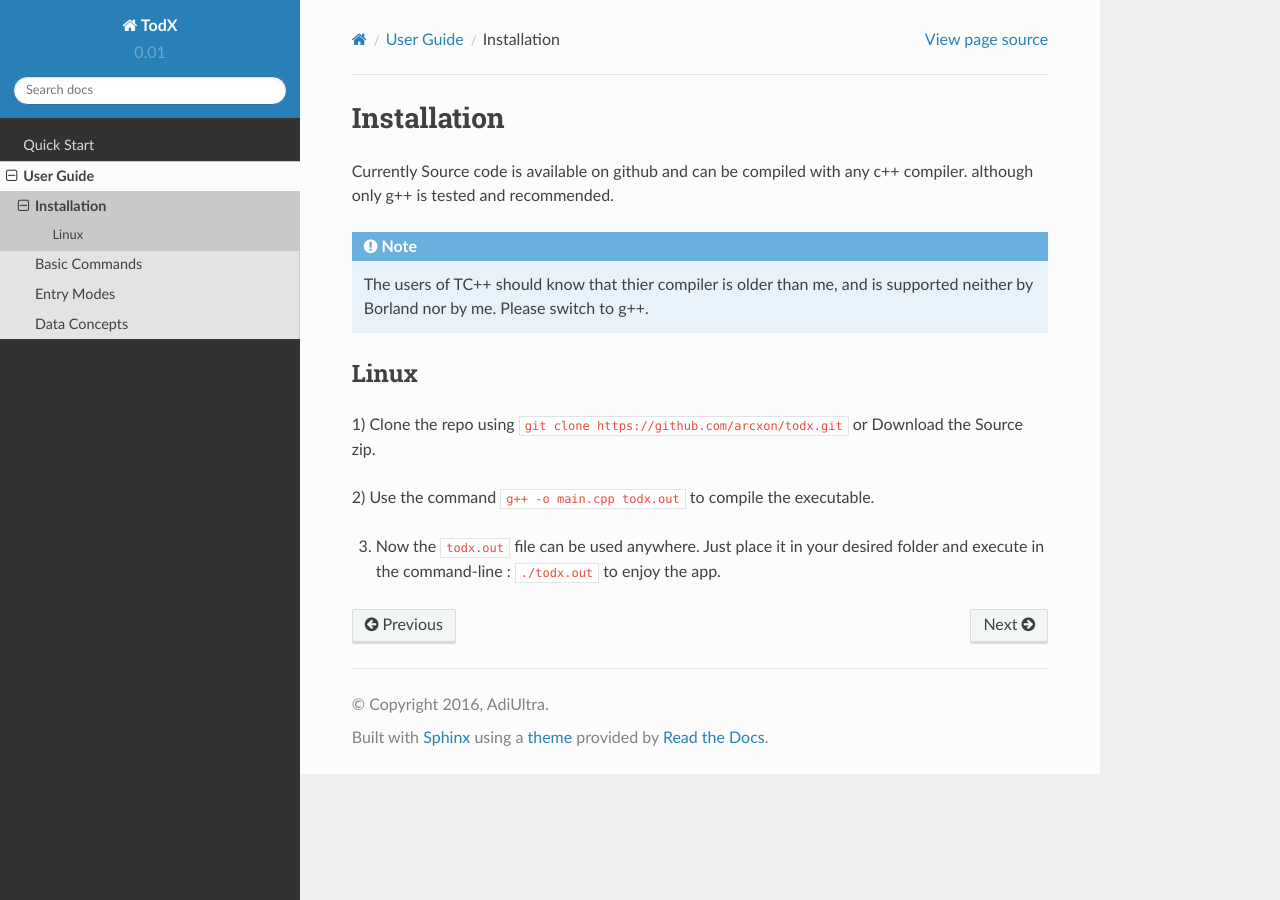
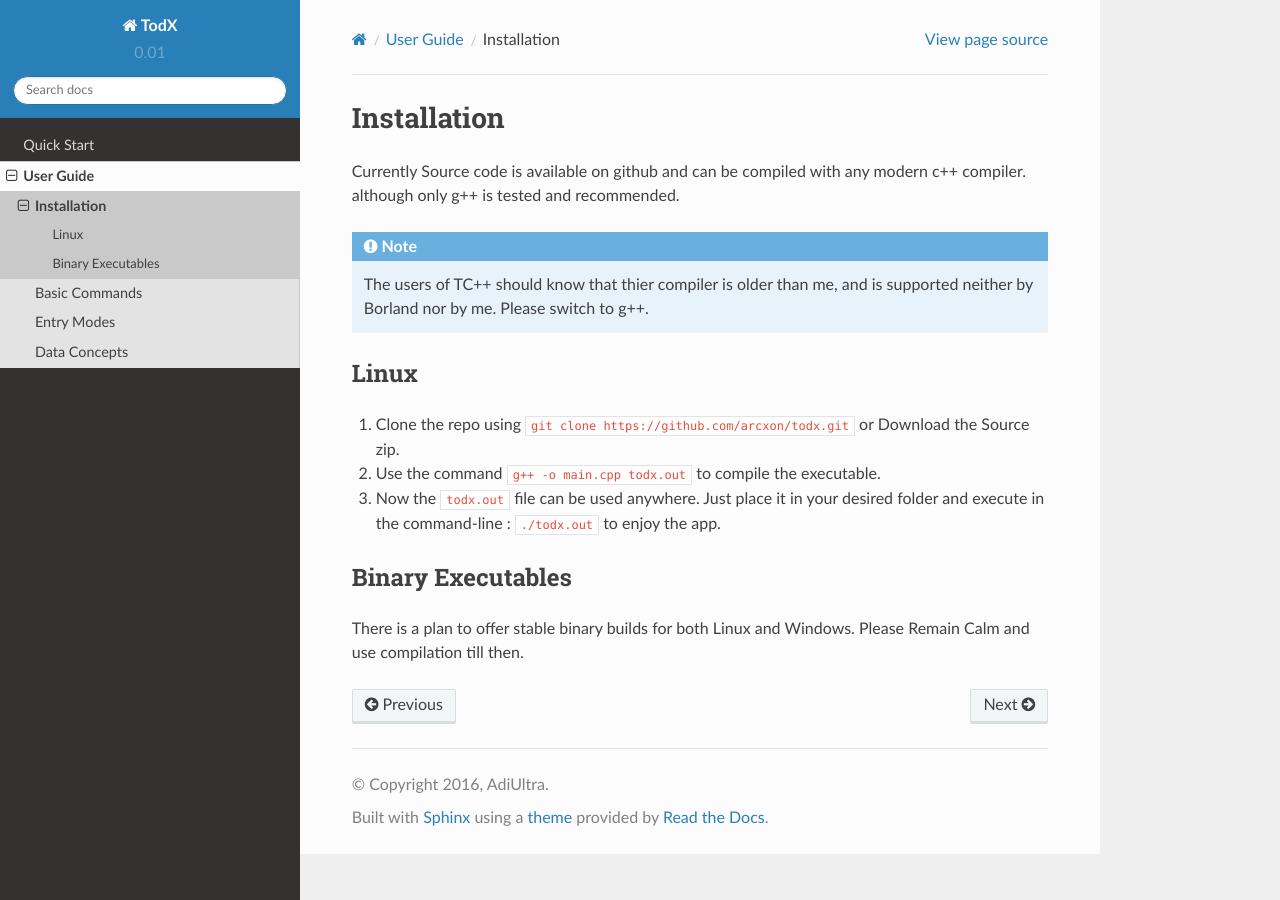
Before and after one commit to arcxon/todx, a Sphinx documentation site: the page built from docs/install.rst, in a window 1280 px wide. Built offline with Sphinx 7.4.7 and the Read the Docs theme 2.0.0, drawn with Linux system fonts in a browser that asks for light colours.

Commit message:
Improved Install Instructions :book:

```diff
--- a/docs/install.rst
+++ b/docs/install.rst
@@ -2,19 +2,22 @@
 Installation
 ============
 
-Currently Source code is available on github and can be compiled with any c++ compiler. although only g++ is tested and recommended.
+Currently Source code is available on github and can be compiled with any modern c++ compiler. although only g++ is tested and recommended.
 
 ..  Note::  The users of TC++ should know that thier compiler is older than me, and is supported neither by Borland nor by me. Please switch to g++.
 
 Linux
 -----
 
-1) Clone the repo using
-``git clone https://github.com/arcxon/todx.git``
-or Download the Source zip.
+1. Clone the repo using ``git clone https://github.com/arcxon/todx.git`` or Download the Source zip.
 
-2) Use the command
-``g++ -o main.cpp todx.out``
-to compile the executable.
 
-3) Now the ``todx.out`` file can be used anywhere. Just place it in your desired folder and execute in the command-line : ``./todx.out`` to enjoy the app.
+2. Use the command ``g++ -o main.cpp todx.out`` to compile the executable.
+
+
+3. Now the ``todx.out`` file can be used anywhere. Just place it in your desired folder and execute in the command-line : ``./todx.out`` to enjoy the app.
+
+Binary Executables
+------------------
+
+There is a plan to offer stable binary builds for both Linux and Windows. Please Remain Calm and use compilation till then.
```
